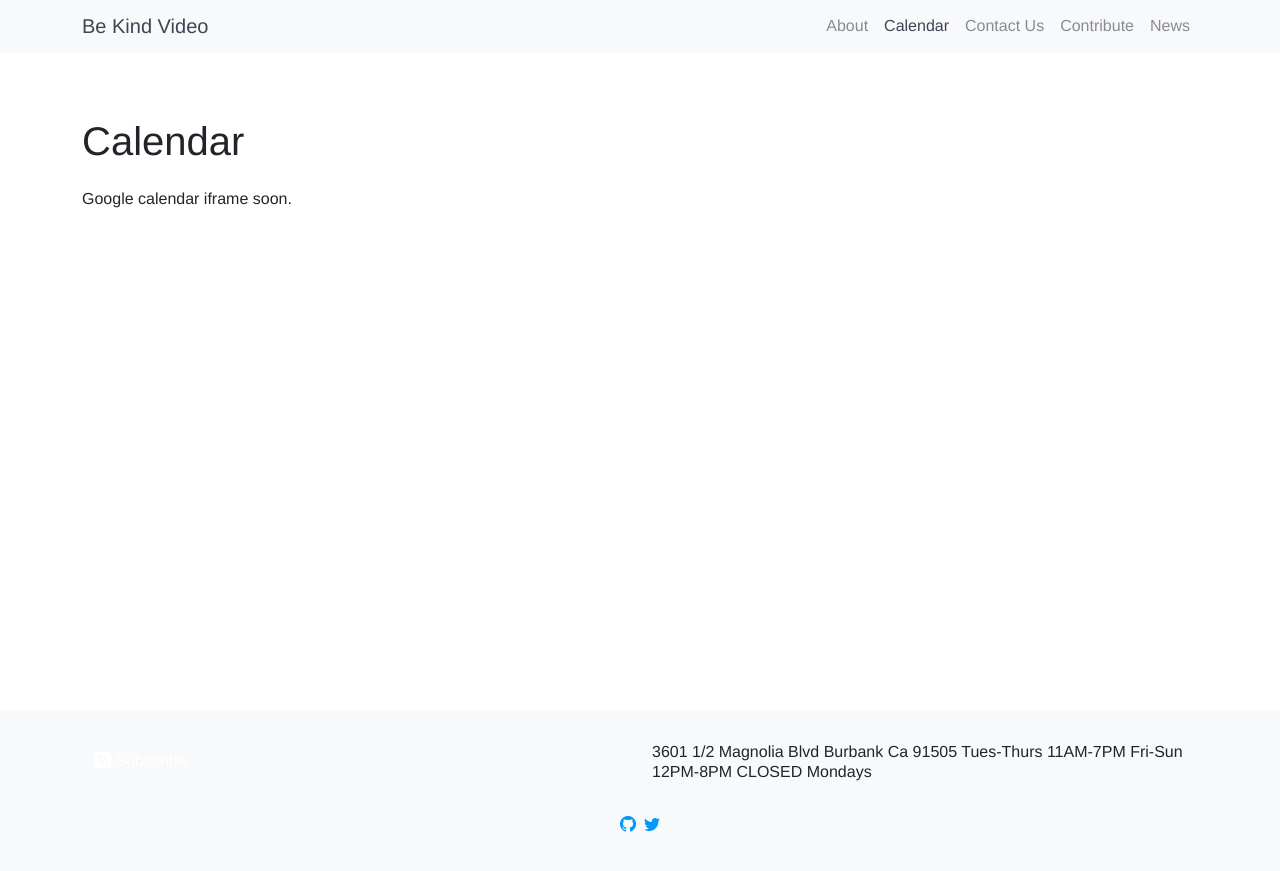
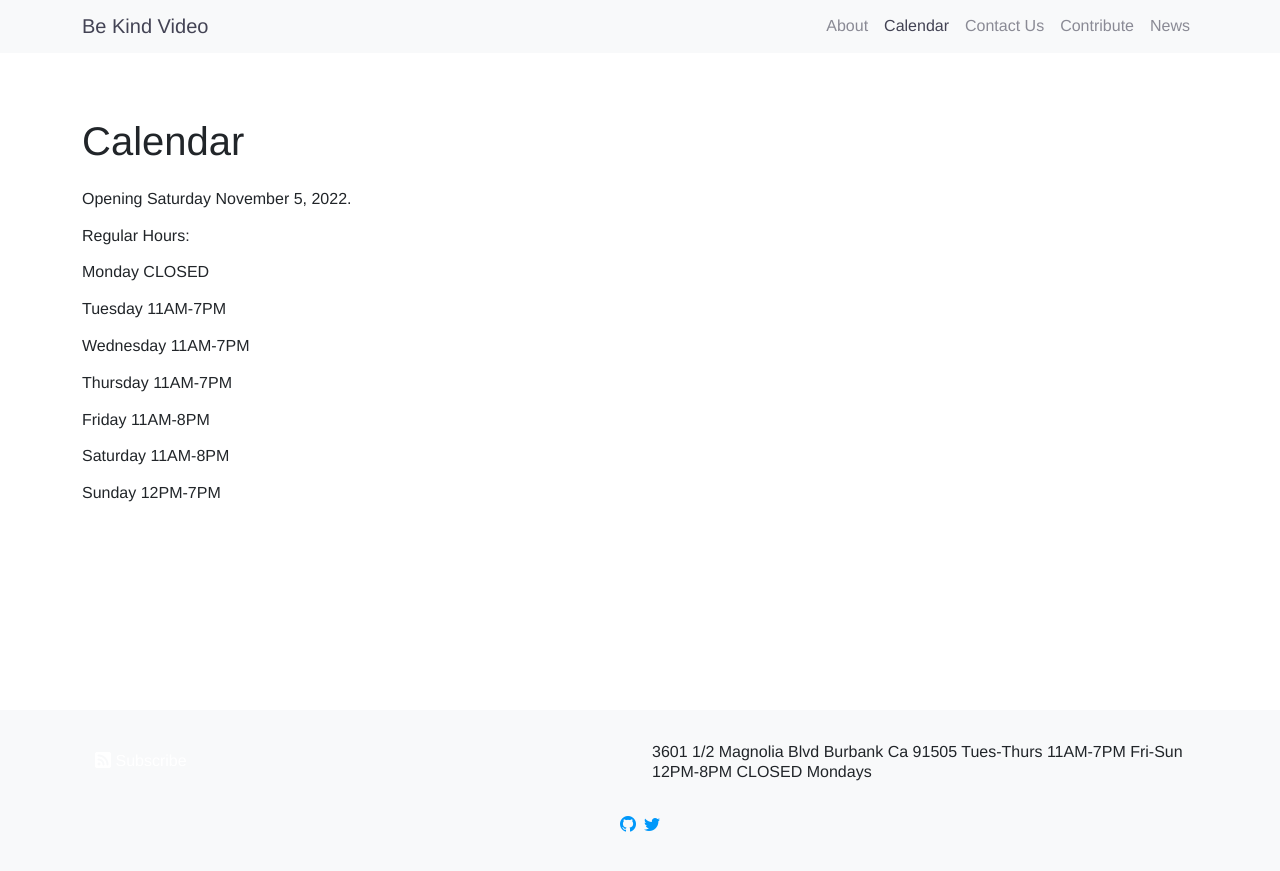
Before and after one commit to arenoir/be-kind-video, a Jekyll site: the page built from calendar.markdown, in a window 1280 px wide. Shown: the top 871 px of the page. Built offline with Jekyll 4.4.1, drawn with Linux system fonts in a browser that asks for light colours.

Commit message:
Update calendar.markdown
Added hours.

```diff
--- a/calendar.markdown
+++ b/calendar.markdown
@@ -4,4 +4,20 @@
 permalink: /calendar/
 ---
 
-Google calendar iframe soon.
+Opening Saturday November 5, 2022.
+
+Regular Hours:
+
+Monday CLOSED
+
+Tuesday 11AM-7PM
+
+Wednesday 11AM-7PM
+
+Thursday 11AM-7PM
+
+Friday 11AM-8PM
+
+Saturday 11AM-8PM
+
+Sunday 12PM-7PM
```
